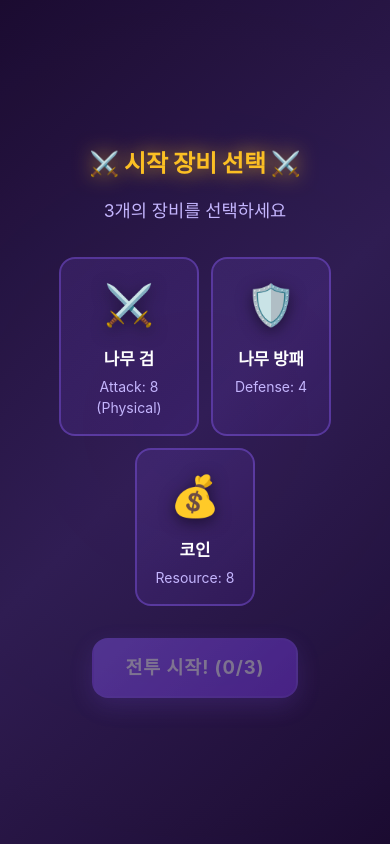
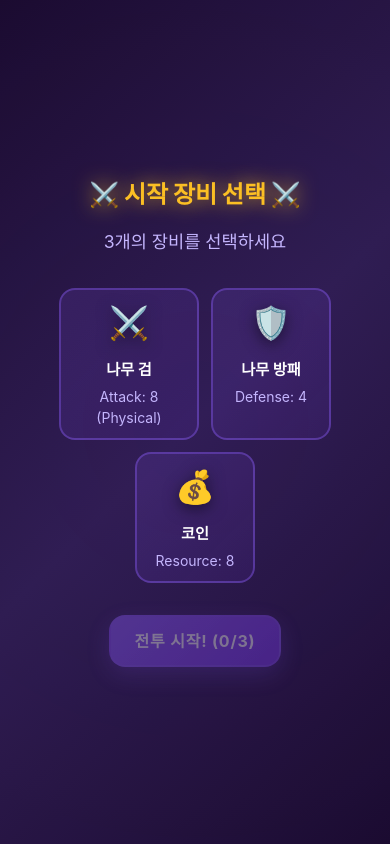
Before and after one commit to code-dohyeon/LougueLike-Slot, a React (Vite) app in the folder slot-roguelike-react/: page / in a window 390 px wide. Both pictures are taken after a click on the button "게임 시작". Built offline with nearby package versions, Linux system fonts and the light colour scheme.

Commit message:
lrea last

```diff
--- a/slot-roguelike-react/src/hooks/useGame.js
+++ b/slot-roguelike-react/src/hooks/useGame.js
@@ -6,7 +6,7 @@ const delay = (ms) => new Promise(resolve => setTimeout(resolve, ms));
 const SPIN_DURATION = 800;
 const RESULT_SHOW_DELAY = 300;
 const ACTION_DELAY = 200;
-const MONSTER_TURN_DELAY = 800;
+const MONSTER_TURN_DELAY = 400;
 const DEATH_DELAY = 800;
 
 export const useGame = () => {
--- a/slot-roguelike-react/src/styles/style.css
+++ b/slot-roguelike-react/src/styles/style.css
@@ -334,11 +334,20 @@ body::before {
     .weapon-card {
         min-width: 120px;
         max-width: 140px;
-        padding: 1rem 0.75rem;
+        padding: .6rem 0.6rem;
     }
 
     .weapon-icon-large {
-        font-size: 2.5rem;
+        font-size: 2rem;
+    }
+
+    .weapon-name {
+        font-size: 0.95rem;
+    }
+
+    .btn-start-combat {
+        padding: 0.75rem 1.5rem;
+        font-size: 1rem;
     }
 }
 
@@ -352,7 +361,7 @@ body::before {
     min-height: 50vh;
     width: 100%;
     margin: 0 auto;
-    padding: 5rem 0 0 0;
+    padding: 20% 0 0 0;
 }
 
 .game-status {
@@ -418,7 +427,7 @@ body::before {
     }
 
     .combat-container {
-        padding: 5rem 1.5rem 0 1.5rem;
+        padding: 0 1.5rem 0 1.5rem;
     }
 }
 
```
